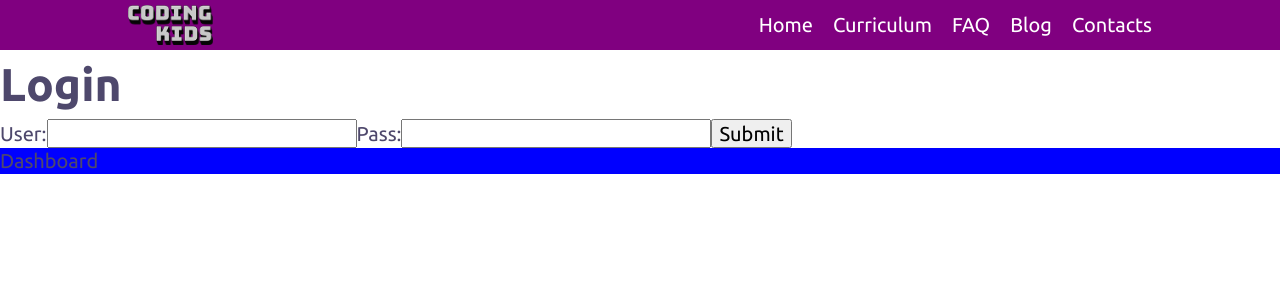
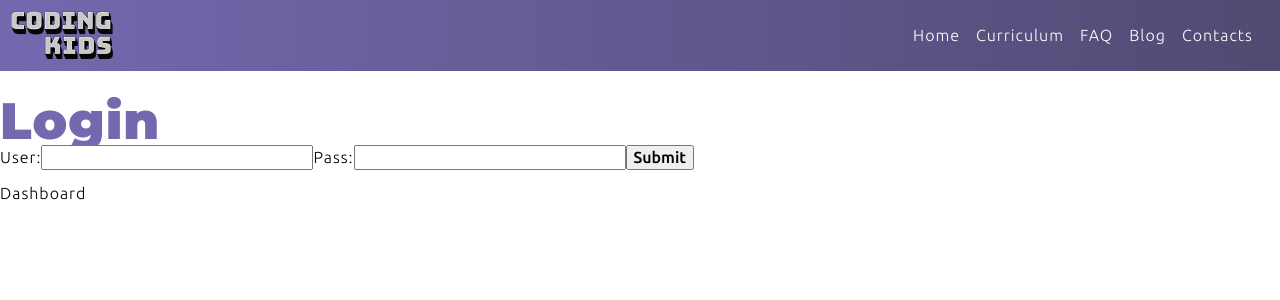
Before and after one commit to eduardopcarmo/coding-kids-website, a React (Create React App) app: page /login in a window 1280 px wide. Shown: the top 300 px of the page. Built offline with nearby package versions, Linux system fonts and the light colour scheme.

Commit message:
add header for mobile and website

```diff
--- a/public/index.html
+++ b/public/index.html
@@ -24,7 +24,7 @@
       work correctly both with client-side routing and a non-root public URL.
       Learn how to configure a non-root public URL by running `npm run build`.
     -->
-    <link href="https://fonts.googleapis.com/css?family=Ubuntu:400,700&display=swap" rel="stylesheet">
+    <link href="https://fonts.googleapis.com/css?family=Montserrat:900|Ubuntu:300,500&display=swap" rel="stylesheet">
     <title>React App</title>
   </head>
   <body>
--- a/src/App.css
+++ b/src/App.css
@@ -8,13 +8,17 @@
 * Variables
 **************************************************************/
 * {
-  /*Font size Base*/
-  --font-base-size: 20px;
+  /*Colors*/
+  --color-dominant: #7568AF;
+  --color-dominant-dark: #514A72;
+  --color-accent: #E2BE6E;
+  --color-accent-dark: #E2BE6E;
+  --color-neutral: #231f20;
+  --color-black: #000000;
+  --color-white: #ffffff;
 
-  /*Colors*/
-  --font-base-color: #4e486c;
-  --header-bg-color: purple;
-  --header-font-color: #ffffff;
+  /*Typography*/
+  --typo-base-size: 16px;
 }
 
 /**************************************************************
@@ -22,14 +26,15 @@
 **************************************************************/
 html {
   /*for using REM units*/
-  font-size: var(--font-base-size);
+  font-size: var(--typo-base-size);
 }
 
 body {
-  font-family: 'Ubuntu', sans-serif;
-  font-weight: 400;
-  line-height: 1.3em;
-  color: var(--font-base-color);
+  font-family: 'Ubuntu';
+  font-weight: 300;
+  letter-spacing: 1px;
+  line-height: 2.25em;
+  color: var(--typo-base-size);
 }
 
 h1,
@@ -38,17 +43,20 @@ h3,
 h4,
 h5,
 h6 {
-  font-weight: 700;
+  font-family: 'Montserrat';
+  font-weight: 900;
 }
 
 h1 {
-  font-size: 2.3rem;
-  line-height: 1.5em;
+  font-size: 3.2em;
+  color: var(--color-dominant);
 }
 
 h2 {
-  font-size: 2.1rem;
-  line-height: 1.5em;
+  font-size: 1.7em;
+  letter-spacing: 2px;
+  text-transform: uppercase;
+  color: var(--color-accent);
 }
 
 /**************************************************************
@@ -64,11 +72,120 @@ h2 {
 * Header
 **************************************************************/
 header {
-  background-color: var(--header-bg-color);
-  color: var(--header-font-color);
+  background: var(--color-dominant);
+  background: linear-gradient(90deg, var(--color-dominant) 0%, var(--color-dominant-dark) 100%);
+  color: var(--color-white);
+  margin-bottom: 2em;
 }
 
 header>nav.header {
-  max-width: 1024px;
-  margin: 0 auto;
+  padding: 0.7em 0.7em 0em 0.7em;
 }
+
+header>nav.header>a.header__logo,
+header>nav.header>a.header__logo img,
+header>nav.header>button.header__toggle {
+  height: 3em;
+  display: inline-block;
+  line-height: 1.5;
+}
+
+header>nav.header>button.header__toggle {
+  float: right;
+}
+
+header>nav.header>button.header__toggle .hamburger {
+  font-size: 2em;
+}
+
+header>nav.header>ul.header__list {
+  background: var(--color-dominant);
+  background: linear-gradient(90deg, var(--color-dominant) 0%, var(--color-dominant-dark) 100%);
+  display: block;
+  position: fixed;
+  top: 0;
+  left: 100%;
+  width: 100%;
+  height: 100vh;
+  padding-top: 3em;
+  /*animation-duration: 2s;
+  animation-name: headerOpenMenu;*/
+
+}
+
+header>nav.header>ul.header__list>.header__item {
+  padding: 0 3em;
+  border-bottom: 1px solid var(--color-white);
+
+}
+
+header>nav.header>ul.header__list>.header__item>a {
+  display: inline-block;
+  width: 100%;
+}
+
+header>nav.header>ul.header__list>.header__item__close {
+  position: absolute;
+  top: 0;
+  right: 0;
+}
+
+header>nav.header>ul.header__list>.header__item__close>button.header__item__close__button {
+  width: 3em;
+  height: 3em;
+}
+
+@keyframes headerOpenMenu {
+  from {left: 100%;}
+  to {left: 0;}
+}
+
+@media only screen and (min-width: 768px){
+  header>nav.header>button.header__toggle{
+    display: none;
+  }
+  header>nav.header>ul.header__list{
+    display: block;
+    position: initial;
+    top: auto;
+    left: auto;
+    width: auto;
+    height: auto;
+    padding-top: 0;
+    background: none;
+    float: right;
+  }
+  header>nav.header>ul.header__list>.header__item{
+    float: left;
+    padding: 0 1em 0 0;
+    border: none;
+    line-height: 1.5;
+    height: 3em;
+  }
+  header>nav.header>ul.header__list>.header__item>a{
+    line-height: 3em;
+  }
+  header>nav.header>ul.header__list>.header__item__close{
+    display: none;
+  }
+}
+
+/**************************************************************
+* Footer
+**************************************************************/
+
+/**************************************************************
+* Button
+**************************************************************/
+button[type="button"].primary {
+  background-color: var(--color-accent);
+  color: var(--color-dominant-dark);
+  font-weight: 500;
+  border-radius: 2em;
+  padding: 0.5em 1em 0.5em 1em;
+}
+
+button[type="button"].primary:hover {
+  background-color: var(--color-dominant);
+  color: var(--color-white);
+}
--- a/src/components/footer.css
+++ b/src/components/footer.css
@@ -3,6 +3,3 @@
 * @author Eduardo Pereira do Carmo
 * @link https://github.com/eduardopcarmo
 **************************************************************/
-footer.footer{
-    background-color: blue;
-}
--- a/src/components/header.css
+++ b/src/components/header.css
@@ -3,37 +3,3 @@
 * @author Eduardo Pereira do Carmo
 * @link https://github.com/eduardopcarmo
 **************************************************************/
-header>nav.header {
-    padding: 5px 0 5px 0;
-    display: grid;
-    grid-template-columns: auto auto;
-
-    /*Variables*/
-    --link-height: 40px
-}
-
-header>nav.header>.header__logo {
-    height: var(--link-height);
-}
-
-header>nav.header>.header__toggle {
-    height: var(--link-height);
-    display: none;
-}
-
-header>nav.header>.header__logo>img {
-    height: var(--link-height);
-}
-
-header>nav.header>.header__list {
-    display: flex;
-    flex-direction: row;
-    justify-content: flex-end;
-    min-height: var(--link-height);
-}
-header>nav.header>.header__list>li>a{
-    display: flex;
-    align-items: center;
-    min-height: var(--link-height);
-    padding-left: 20px;
-}
--- a/src/components/header.js
+++ b/src/components/header.js
@@ -10,6 +10,10 @@ import './header.css';
 
 // Header
 class Header extends Component{
+    toggleMenu(){
+        alert('oi')
+    }
+
     render(){
         return (
             <header>
@@ -17,16 +21,17 @@ class Header extends Component{
                     <Link to="/" className="header__logo">
                         <img src={logo} alt="Coding Kids" />
                     </Link>
+                    <button className="header__toggle">
+                        <span className="hamburger" onClick={() => this.toggleMenu()}>≡</span>
+                    </button>
                     <ul className="header__list">
                         <li className="header__item"><Link to="/" className="header__link">Home</Link></li>
                         <li className="header__item"><Link to="/curriculum" className="header__link">Curriculum</Link></li>
                         <li className="header__item"><Link to="/faq" className="header__link">FAQ</Link></li>
                         <li className="header__item"><Link to="/blog" className="header__link">Blog</Link></li>
                         <li className="header__item"><Link to="/contact" className="header__link">Contacts</Link></li>
+                        <li className="header__item__close"><button className="header__item__close__button" onClick={() => this.toggleMenu()}>X</button></li>
                     </ul>
-                    <button className="header__toggle">
-                        <span className="hamburger">≡</span>
-                    </button>
                 </nav>
             </header>
         );
--- a/src/routes/dashboard.js
+++ b/src/routes/dashboard.js
@@ -211,7 +211,7 @@ class Dashboard extends Component{
                                             <td>{item.note}</td>
                                             <td>
                                                 <Button
-                                                    classList="edu"
+                                                    classList="primary"
                                                     action={(e) => this.setAsDone(e, item.id)}
                                                     dataKey={item.id}
                                                     text="Mark as Done" />
```
